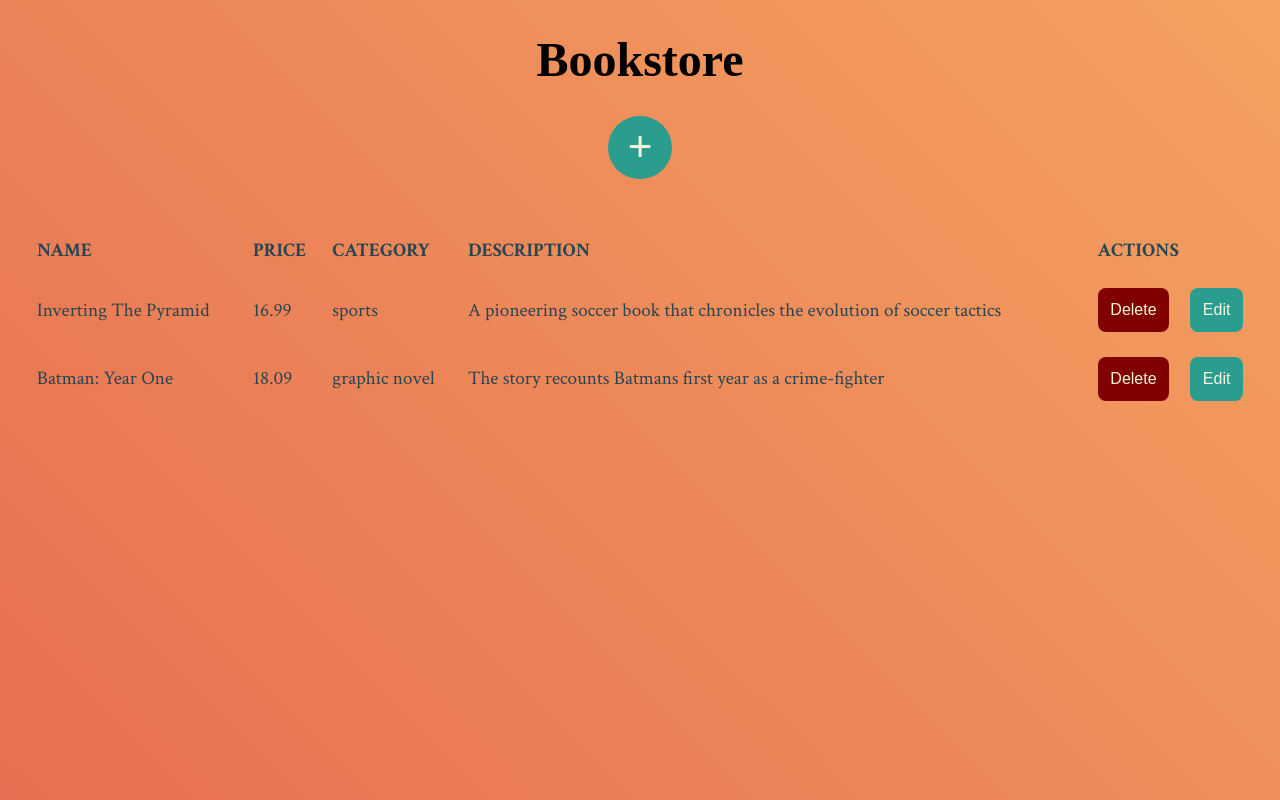
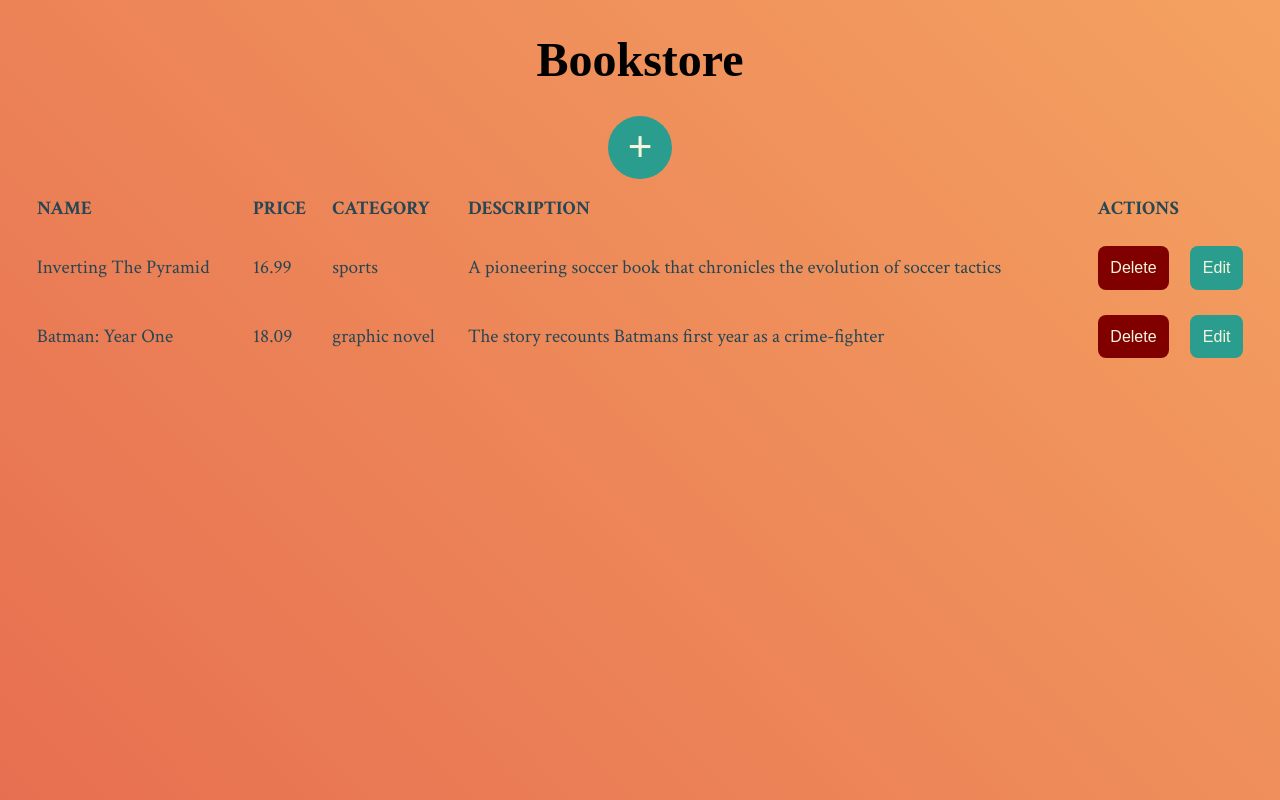
Before and after one commit to ngunner15/redux-bookstore, a React (Create React App) app: page / in a window 1280 px wide. Built offline with nearby package versions, Linux system fonts and the light colour scheme; a web font is replaced by a local one.

Commit message:
move btn-add inside div

```diff
--- a/src/styles/App.css
+++ b/src/styles/App.css
@@ -6,10 +6,14 @@
 .content {
   display: flex;
   flex-direction: column;
-  justify-content: flex-start;
+  justify-content: space-between;
   font-size: 1.2rem;
   margin: 1.5em;
   color: #264653;
+}
+
+.content-btn {
+  align-self: center;
 }
 
 .content table {
@@ -68,5 +72,4 @@
   background: #2A9D8F;
   color: beige;
   border-radius: 2em;
-  margin-bottom: 1em;
 }
```
